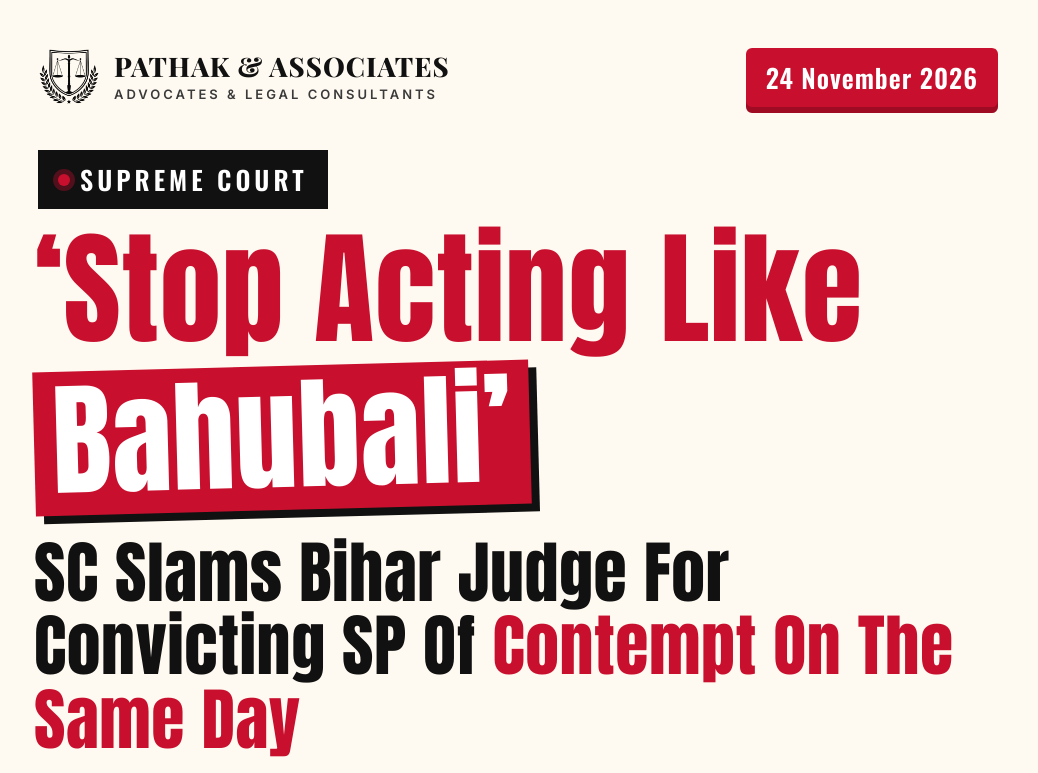
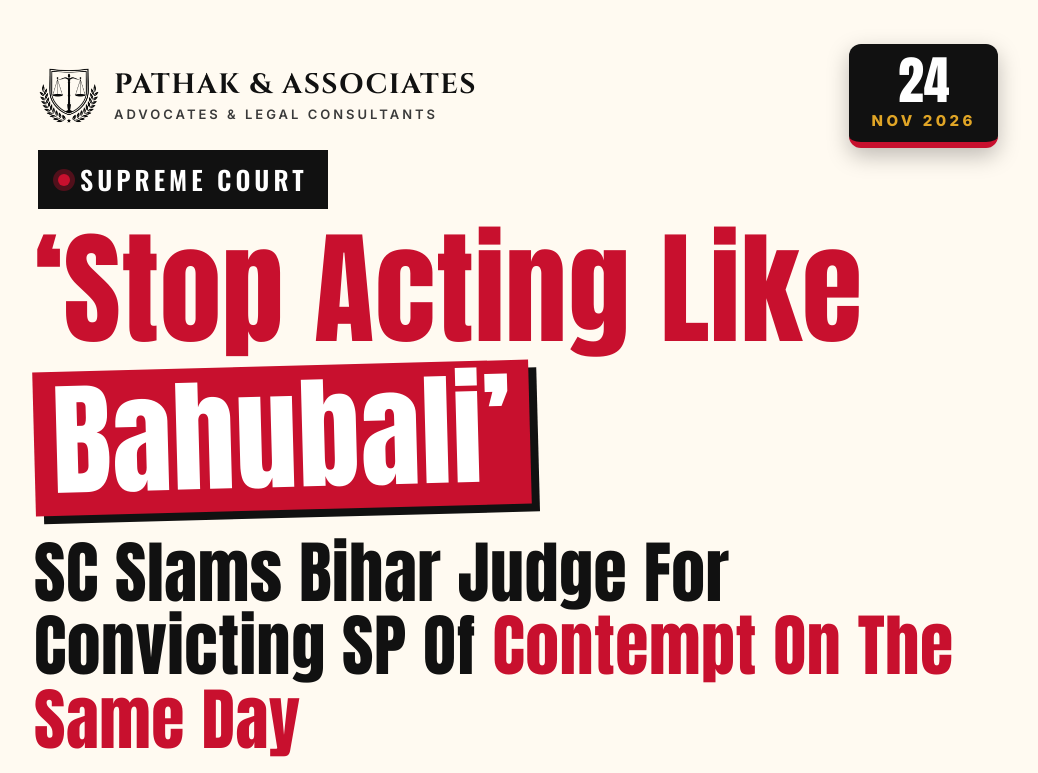
Before and after one commit to pathakandassociatess-art/pathak-instagram, a website: page posts/2026-11-24-bahubali-judge/2026-11-24-bahubali-judge.html in a window 1280 px wide. Shown: the top 773 px of the page, without its empty margins (22-1060 px from the left). Drawn offline with Linux system fonts and the light colour scheme.

Commit message:
24 Nov: new date badge, Cinzel name, no page numbers

```diff
--- a/posts/2026-11-24-bahubali-judge/2026-11-24-bahubali-judge.html
+++ b/posts/2026-11-24-bahubali-judge/2026-11-24-bahubali-judge.html
@@ -7,6 +7,7 @@
   @font-face{font-family:Oswald;src:url(../../assets/fonts/Oswald.ttf);font-weight:200 700}
   @font-face{font-family:Inter;src:url(../../assets/fonts/Inter.ttf);font-weight:100 900}
   @font-face{font-family:Playfair;src:url(../../assets/fonts/PlayfairDisplay.ttf);font-weight:400 900}
+  @font-face{font-family:Cinzel;src:url(../../assets/fonts/Cinzel.ttf);font-weight:400 900}
 
   :root{--paper:#fffaf1;--ink:#111;--ink2:#3a3a3a;--red:#c8102e;--red2:#9e0b23;--gold:#e0a526;--mark:#ffe14d}
   *{box-sizing:border-box;margin:0;padding:0}
@@ -20,9 +21,11 @@
   .top{position:absolute;left:60px;right:60px;top:44px;display:flex;align-items:center;justify-content:space-between;z-index:5}
   .brand{display:flex;align-items:center;gap:14px}
   .brand img{width:62px}
-  .brand b{font-family:Playfair,Georgia,serif;font-weight:800;font-size:27px;letter-spacing:1px;display:block;line-height:1}
-  .brand small{display:block;font:600 13px Inter;letter-spacing:3px;color:var(--ink2);margin-top:6px}
-  .date{font:600 26px Oswald;letter-spacing:1px;color:#fff;background:var(--red);padding:10px 20px;border-radius:6px;box-shadow:0 6px 0 var(--red2)}
+  .brand b{font-family:Cinzel,Georgia,serif;font-weight:700;font-size:28px;letter-spacing:1.5px;display:block;line-height:1}
+  .brand small{display:block;font:600 13px Inter;letter-spacing:3px;color:var(--ink2);margin-top:7px}
+  .date{background:var(--ink);color:#fff;border-radius:12px;padding:10px 22px 12px;text-align:center;border-bottom:6px solid var(--red);box-shadow:0 8px 22px rgba(0,0,0,.25);min-width:118px}
+  .date b{display:block;font:400 52px Anton,Impact,sans-serif;line-height:1}
+  .date span{display:block;font:800 15px Inter;letter-spacing:3.5px;color:var(--gold);margin-top:5px}
 
   /* COVER */
   .tag{position:absolute;left:60px;top:150px;display:inline-flex;gap:10px;align-items:center;background:var(--ink);color:#fff;font:600 26px Oswald;letter-spacing:4px;padding:10px 20px}
@@ -98,7 +101,7 @@
     </div>
     <div class="quote"><p>“Enough of adventure.”</p><small>— SUPREME COURT TO THE JUDGE</small></div>
   </div>
-  <div class="pg"></div>
+
 </section>
 
 <!-- SLIDE 3 WHAT THE COURT SAID -->
@@ -115,7 +118,7 @@
       <div class="row"><div class="ic">4</div><div>The judge was advised to <b>undergo training</b> at the National Judicial Academy.</div></div>
     </div>
   </div>
-  <div class="pg"></div>
+
 </section>
 
 <!-- SLIDE 4 TAKEAWAY -->
@@ -131,14 +134,14 @@
   </div>
   <div class="save"><div class="bm">🔖</div><p><span>SAVE</span> this &amp; <span>SHARE</span> it with a lawyer friend.</p></div>
   <div class="disc">Bench: CJI Surya Kant, Justices Joymalya Bagchi &amp; V. Mohana. Sources: ANI, LiveLaw, NewsBytes. For general information only; not legal advice or a solicitation of work.</div>
-  <div class="pg"></div>
+
 </section>
 
 <script>
   const POST_DATE = "24 November 2026";
-  document.querySelectorAll('[data-date]').forEach(e=>e.textContent=POST_DATE);
-  const all=[...document.querySelectorAll('.slide')];
-  all.forEach((s,i)=>{const p=s.querySelector('.pg'); if(p) p.textContent=(i+1)+'/'+all.length;});
+  // Date badge: big day number + short month & year (e.g. "24" / "NOV 2026")
+  const [dd, mon, yy] = POST_DATE.split(' ');
+  document.querySelectorAll('[data-date]').forEach(e=>{e.innerHTML='<b>'+dd+'</b><span>'+mon.slice(0,3).toUpperCase()+' '+yy+'</span>';});
   const n = new URLSearchParams(location.search).get('s') || '1';
   document.getElementById('s'+n).classList.add('on');
 </script>
```
Also changed, not shown: posts/2026-11-24-bahubali-judge/final-1.jpg (added), posts/2026-11-24-bahubali-judge/final-2.jpg (added), posts/2026-11-24-bahubali-judge/final-3.jpg (added), posts/2026-11-24-bahubali-judge/final-4.jpg (added).
